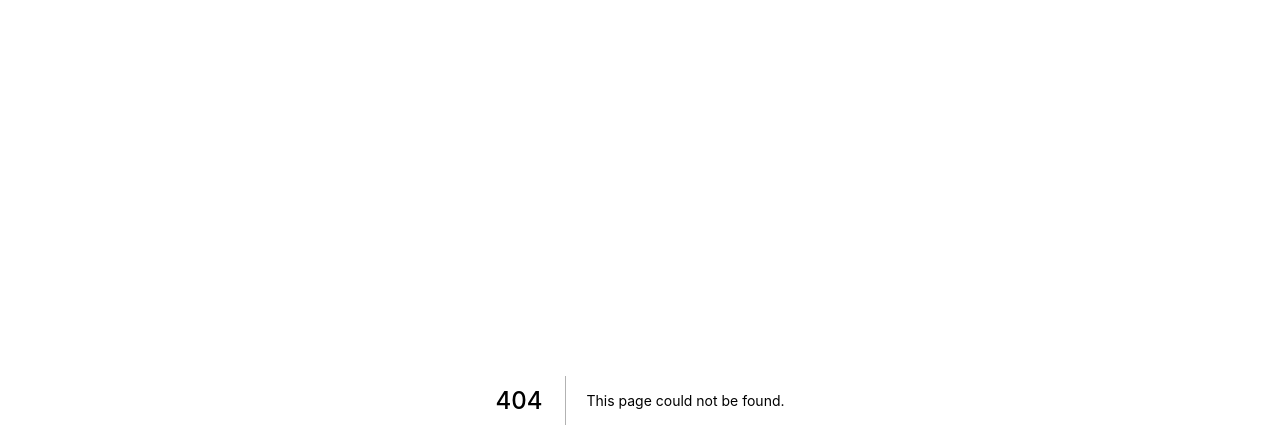
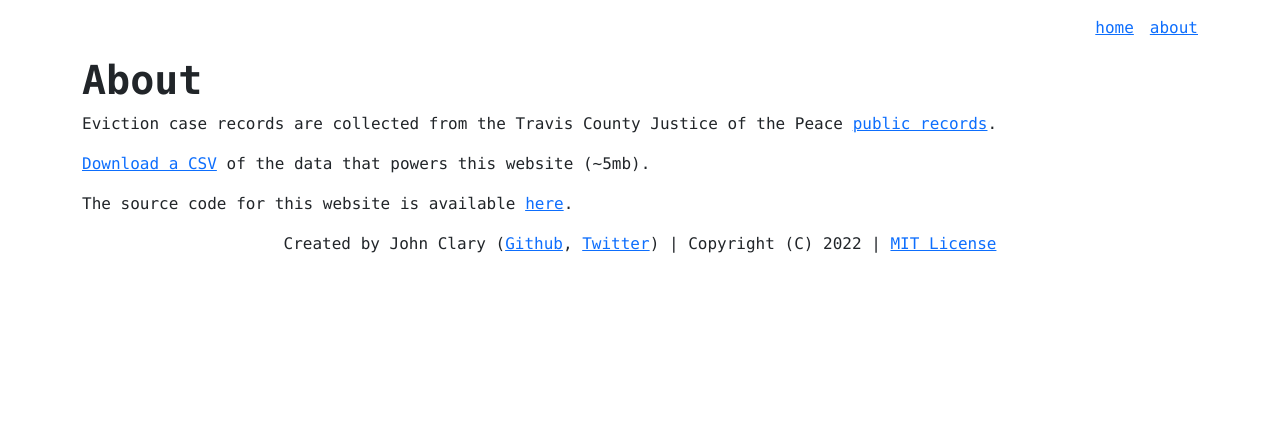
Before and after one commit to johnclary/evictions.runthedata.io, a Next.js app: page /about in a window 1280 px wide. Before the commit this address had no page. Shown: the top 448 px of the page. Built offline with nearby package versions, Linux system fonts and the light colour scheme.

Commit message:
the latest

```diff
--- /dev/null
+++ b/components/Footer.js
@@ -0,0 +1,37 @@
+import Row from "react-bootstrap/Row";
+import Col from "react-bootstrap/Col";
+
+export default function Footer(props) {
+  return (
+    <Row>
+      <Col>
+        <p className="text-center">
+          Created by John Clary (
+          <a
+            href="https://github.com/johnclary/"
+            target="_blank"
+            rel="noreferrer"
+          >
+            Github
+          </a>
+          ,{" "}
+          <a
+            href="https://twitter.com/spatialaustin"
+            target="_blank"
+            rel="noreferrer"
+          >
+            Twitter
+          </a>
+          ) | Copyright (C) 2022 |{" "}
+          <a
+            href="https://github.com/johnclary/evictions-app/blob/main/LICENSE"
+            target="_blank"
+            rel="noreferrer"
+          >
+            MIT License
+          </a>
+        </p>
+      </Col>
+    </Row>
+  );
+}
--- a/components/Nav.js
+++ b/components/Nav.js
@@ -1,21 +1,16 @@
-import { useRouter } from "next/router";
-import { Row, Col } from "react-bootstrap";
+import Link from "next/link";
+import { Row } from "react-bootstrap";
 
-export default function Nav({ backButton }) {
-  const router = useRouter();
+export default function Nav() {
   return (
-    <Row className="mb-3">
-      <div
-        className={`d-flex ${
-          backButton ? "justify-content-between" : "justify-content-end"
-        }`}
-      >
-        {backButton && (
-          <div className="text-reset" onClick={() => router.back()}>
-            <a href="#">{`< back`}</a>
-          </div>
-        )}
-        <div className="text-reset">about</div>
+    <Row className="my-3">
+      <div className="d-flex justify-content-end">
+        <div className="me-3">
+          <Link href="/">home</Link>
+        </div>
+        <div>
+          <Link href="/about">about</Link>
+        </div>
       </div>
     </Row>
   );
--- a/components/evictionLandlordTable.js
+++ b/components/evictionLandlordTable.js
@@ -39,7 +39,7 @@ export default function EvictLandlordTable({ data }) {
         {tableData.map((row) => (
           <tr key={row.name}>
             <td>
-              <Link href={`plaintiff/${encodeURIComponent(row.name)}`}>
+              <Link href={`plaintiff/${encodeURIComponent(row.name)}?fromHome=1`}>
                 {row.name}
               </Link>
             </td>
--- a/components/map.js
+++ b/components/map.js
@@ -1,6 +1,6 @@
 import { useRef, useState, useEffect } from "react";
 import mapboxgl from "mapbox-gl";
-import { max as d3max } from "d3-array";
+import { max as d3Max } from "d3-array";
 import "mapbox-gl/dist/mapbox-gl.css";
 import { CHART_STROKE_COLOR } from "./settings.js";
 
@@ -24,7 +24,7 @@ export const MAP_OPTIONS_DEFAULT = {
 const addLayers = (map, zipPolys, zipCentroids) => {
   let hoveredStateId = null;
 
-  const max = d3max(
+  const max = d3Max(
     zipCentroids.features,
     (feature) => feature.properties.count
   );
@@ -202,7 +202,7 @@ const useMergedGeojson = (geojson, zipTotals) => {
     if (!geojson || !zipTotals) return;
     geojson.features.forEach((feature) => {
       const zip = feature.properties.ZIPCODE;
-      const count = zipTotals[zip];
+      const count = zipTotals[zip] || 0;
       feature.properties.count = count;
     });
     setMerged(geojson);
--- /dev/null
+++ b/pages/about.js
@@ -0,0 +1,51 @@
+import { Container, Row, Col } from "react-bootstrap";
+import Nav from "../components/Nav";
+import Footer from "../components/Footer";
+
+const DOWNLOAD_URLS = {
+  evictions:
+    "https://travis-county-evictions.s3.us-east-2.amazonaws.com/evictions.csv",
+};
+
+export default function About() {
+  return (
+    <Container>
+      <Nav />
+      <Row>
+        <Col>
+          <h1 className="fw-bold">About</h1>
+          <p>
+            Eviction case records are collected from the Travis County Justice
+            of the Peace{" "}
+            <a
+              href="https://odysseypa.traviscountytx.gov/JPPublicAccess/default.aspx"
+              target="_blank"
+              rel="noreferrer"
+            >
+              public records
+            </a>
+            .
+          </p>
+          <p>
+            <a href={DOWNLOAD_URLS.evictions} target="_blank" rel="noreferrer">
+              Download a CSV
+            </a>{" "}
+            of the data that powers this website (~5mb).
+          </p>
+          <p>
+            The source code for this website is available{" "}
+            <a
+              href="https://github.com/johnclary/evictions-app"
+              target="_blank"
+              rel="noreferrer"
+            >
+              here
+            </a>
+            .
+          </p>
+        </Col>
+      </Row>
+      <Footer />
+    </Container>
+  );
+}
```
Also changed, not shown: components/movingAvgChart.js (+22 -60 lines), pages/index.js (+11 -18 lines), pages/plaintiff/[name].js (+4 -3 lines).
